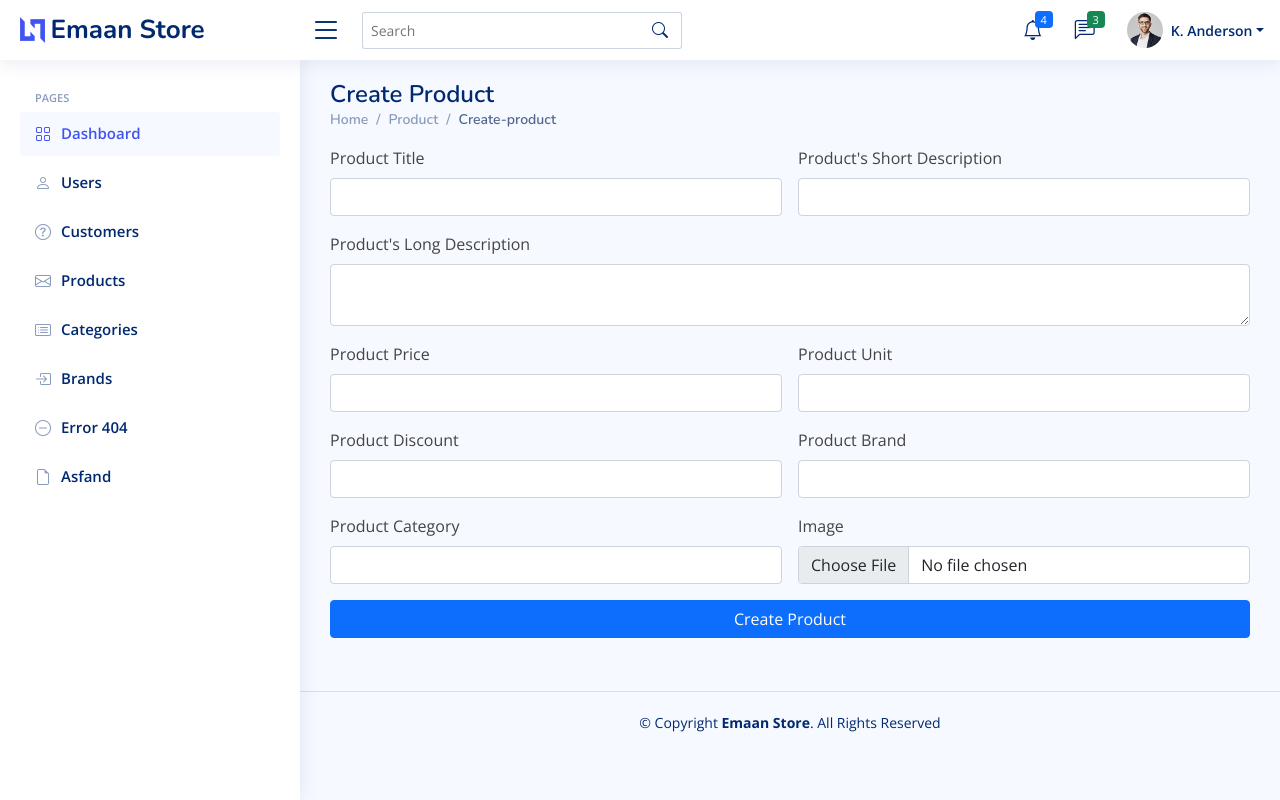
After one commit to Asfand-Khan/Emaan-store-admin, a PHP site: page /Emaan/create-product.php in a window 1280 px wide. The commit adds this page. Run offline with PHP 8.4, Linux system fonts and the light colour scheme; some libraries are stand-ins or nearby versions.

Commit message:
make product form

```diff
--- /dev/null
+++ b/create-product.php
@@ -0,0 +1,83 @@
+<?php
+include('./header.php');
+include('./sidebar.php');
+include('./api/config.php');
+?>
+
+<main id="main" class="main">
+    <div class="pagetitle">
+        <h1>Create Product</h1>
+        <nav>
+            <ol class="breadcrumb">
+                <li class="breadcrumb-item"><a href="index.html">Home</a></li>
+                <li class="breadcrumb-item"><a href="index.html">Product</a></li>
+                <li class="breadcrumb-item active">Create-product</li>
+            </ol>
+        </nav>
+    </div>
+    <!-- End Page Title -->
+
+    <section class="section dashboard">
+        <div class="row">
+            <div class="col-lg-12">
+                <form action="./api/product/create-product.php" method="POST" class="row g-3 needs-validation" novalidate>
+                    <div class="col-md-6 col-12">
+                        <label for="title" class="form-label">Product Title</label>
+                        <input type="text" name="title" class="form-control" id="title" required>
+                        <div class="invalid-feedback">Please, enter title!</div>
+                    </div>
+
+                    <div class="col-md-6 col-12">
+                        <label for="shortdesc" class="form-label">Product's Short Description</label>
+                        <input type="text" name="shortdesc" class="form-control" id="shortdesc" required>
+                        <div class="invalid-feedback">Please enter short description!</div>
+                    </div>
+                    <div class="col-12">
+                        <label for="longdesc" class="form-label">Product's Long Description</label>
+                        <textarea type="text" name="longdesc" class="form-control" id="longdesc" required></textarea>
+                        <div class="invalid-feedback">Please, enter products's long decription!</div>
+                    </div>
+
+                    <div class="col-md-6 col-12">
+                        <label for="price" class="form-label">Product Price</label>
+                        <input type="number" name="price" class="form-control" id="price" required>
+                        <div class="invalid-feedback">Please enter price!</div>
+                    </div>
+                    <div class="col-md-6 col-12">
+                        <label for="unit" class="form-label">Product Unit</label>
+                        <input type="number" name="unit" class="form-control" id="unit" required>
+                        <div class="invalid-feedback">Please, enter unit!</div>
+                    </div>
+
+                    <div class="col-md-6 col-12">
+                        <label for="discount" class="form-label">Product Discount</label>
+                        <input type="number" name="discount" class="form-control" id="discount" required>
+                        <div class="invalid-feedback">Please enter discount!</div>
+                    </div>
+                    <div class="col-md-6 col-12">
+                        <label for="brand" class="form-label">Product Brand</label>
+                        <input type="text" name="brand" class="form-control" id="brand" required>
+                        <div class="invalid-feedback">Please, enter brand!</div>
+                    </div>
+
+                    <div class="col-md-6 col-12">
+                        <label for="category" class="form-label">Product Category</label>
+                        <input type="text" name="category" class="form-control" id="category" required>
+                        <div class="invalid-feedback">Please enter category!</div>
+                    </div>
+
+                    <div class="col-md-6 col-12">
+                        <label for="image" class="form-label">Image</label>
+                        <input type="file" name="image" class="form-control" id="image" required>
+                        <div class="invalid-feedback">Please insert image</div>
+                    </div>
+                    <div class="col-12">
+                        <button class="btn btn-primary w-100" type="submit" name="btncreate-product">Create Product</button>
+                    </div>
+                </form>
+            </div>
+        </div>
+    </section>
+</main>
+
+<?php include('./footer.php') ?>
--- a/sidebar.php
+++ b/sidebar.php
@@ -201,7 +201,7 @@
         <!-- End F.A.Q Page Nav -->
 
         <li class="nav-item">
-            <a class="nav-link collapsed" href="pages-contact.html">
+            <a class="nav-link collapsed" href="./product.php">
                 <i class="bi bi-envelope"></i>
                 <span>Products</span>
             </a>
```
Also changed, not shown: product.php (added, +57 -0 lines), api/product/create-product.php (added), api/product/delete-product.php (added), api/product/update-product.php (added).
